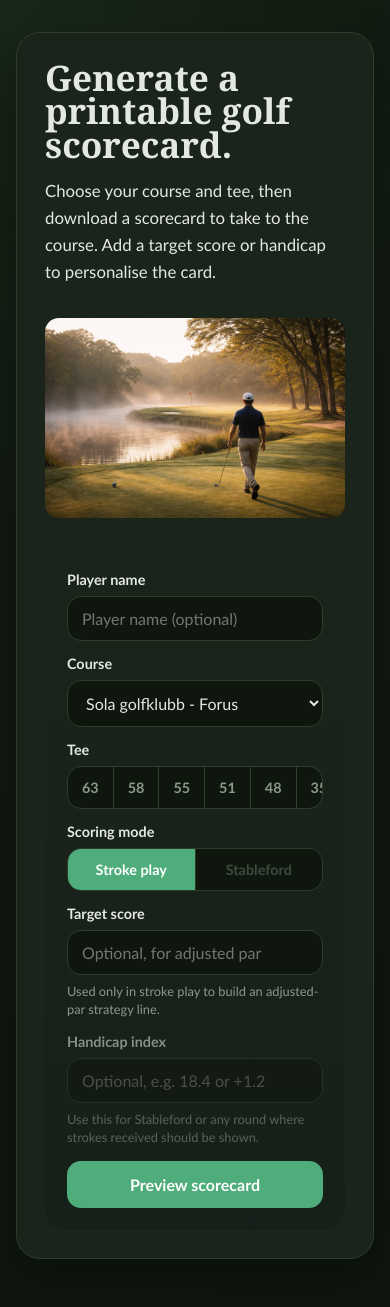
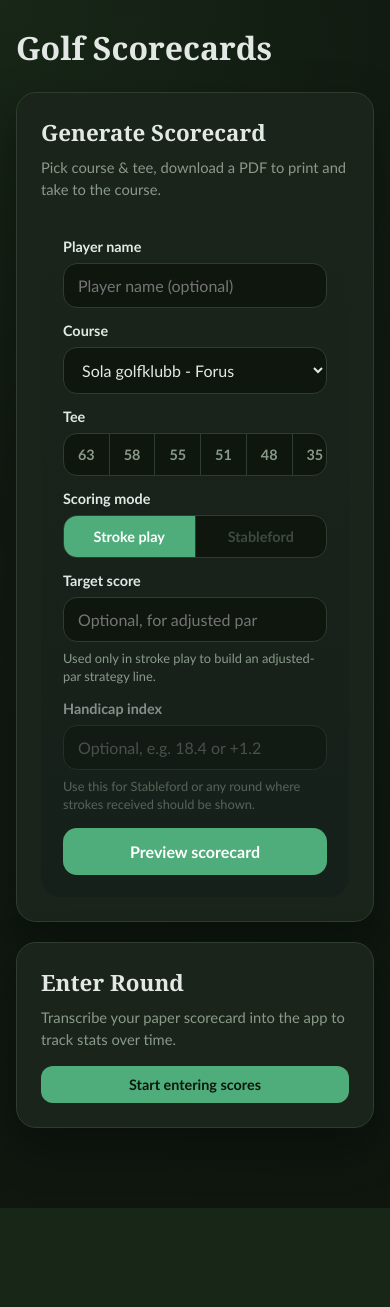
Before and after one commit to Brakjen/golf-scorecards, a FastAPI app: page / in a window 390 px wide. After the commit the page ends 1208 px from the top, so only its background shows below. Run offline with FastAPI, Linux system fonts and the light colour scheme; data that the repository does not hold is empty.

Commit message:
feat: redesign landing page with action cards, stats, and recent rounds
- Two-card layout: Generate Scorecard + Enter Round
- Quick Stats section (last 5 rounds) with stat blocks
- Recent Rounds section with card list and 'See all' link
- Stats and rounds sections render only when data exists
- CSS for action cards, section titles, responsive breakpoints

```diff
--- a/src/golf_scorecards/static/styles/app.css
+++ b/src/golf_scorecards/static/styles/app.css
@@ -800,3 +800,114 @@ tfoot th {
     justify-self: start;
   }
 }
+
+
+/* ── Landing page ──────────────────────────────────────────────────── */
+
+.landing-title {
+  margin: 0 0 28px;
+  font-family: var(--font-heading);
+  font-size: clamp(2rem, 4vw, 3.2rem);
+  line-height: 1;
+}
+
+.action-cards {
+  display: grid;
+  grid-template-columns: 1.2fr 0.8fr;
+  gap: 20px;
+  margin-bottom: 32px;
+}
+
+.action-card {
+  border: 1px solid var(--rule);
+  border-radius: 20px;
+  background: var(--panel);
+  padding: 24px;
+  box-shadow: var(--shadow);
+}
+
+.action-card h2 {
+  margin: 0 0 8px;
+  font-family: var(--font-heading);
+  font-size: 1.4rem;
+}
+
+.action-card > p {
+  margin: 0 0 16px;
+  color: var(--muted);
+  font-size: 0.92rem;
+  line-height: 1.5;
+}
+
+.action-card--enter {
+  display: flex;
+  flex-direction: column;
+}
+
+.action-card--enter .btn-primary {
+  margin-top: auto;
+}
+
+.btn-primary--block {
+  display: block;
+  text-align: center;
+}
+
+.btn-secondary {
+  display: block;
+  text-align: center;
+  margin-top: 10px;
+  padding: 10px 20px;
+  border: 1px solid var(--rule);
+  border-radius: 12px;
+  color: var(--ink);
+  font-weight: 600;
+  font-size: 0.9rem;
+  text-decoration: none;
+  transition: border-color 0.15s;
+}
+
+.btn-secondary:hover {
+  border-color: var(--accent);
+}
+
+.landing-section {
+  margin-bottom: 32px;
+}
+
+.section-title {
+  margin: 0 0 14px;
+  font-family: var(--font-heading);
+  font-size: 1.2rem;
+  display: flex;
+  align-items: baseline;
+  gap: 10px;
+}
+
+.section-note {
+  font-size: 0.8rem;
+  font-weight: 400;
+  color: var(--muted);
+}
+
+.see-all {
+  text-align: right;
+  margin-top: 10px;
+}
+
+.see-all a {
+  color: var(--accent);
+  text-decoration: none;
+  font-size: 0.9rem;
+  font-weight: 600;
+}
+
+.see-all a:hover {
+  text-decoration: underline;
+}
+
+@media (max-width: 768px) {
+  .action-cards {
+    grid-template-columns: 1fr;
+  }
+}
--- a/src/golf_scorecards/templates/home.html
+++ b/src/golf_scorecards/templates/home.html
@@ -1,15 +1,16 @@
 {% extends "base.html" %}
 
-{% block title %}Create Scorecard{% endblock %}
+{% block title %}Golf Scorecards{% endblock %}
 
 {% block body %}
 <main class="page-shell">
-  <section class="hero-card">
-    <div class="hero-copy">
-      <h1>Generate a printable golf scorecard.</h1>
-      <p class="lede">Choose your course and tee, then download a scorecard to take to the course. Add a target score or handicap to personalise the card.</p>
-      <img class="hero-image" src="/static/golfcourse.png" alt="Golf course">
-    </div>
+  <h1 class="landing-title">Golf Scorecards</h1>
+
+  <!-- ── Action cards ──────────────────────────────────── -->
+  <div class="action-cards">
+    <div class="action-card">
+      <h2>Generate Scorecard</h2>
+      <p>Pick course &amp; tee, download a PDF to print and take to the course.</p>
 
       <form class="scorecard-form" method="post" action="/scorecards/preview">
         <label>
@@ -55,7 +56,103 @@
 
         <button type="submit">Preview scorecard</button>
       </form>
+    </div>
+
+    <div class="action-card action-card--enter">
+      <h2>Enter Round</h2>
+      <p>Transcribe your paper scorecard into the app to track stats over time.</p>
+      <a href="/rounds/new" class="btn-primary btn-primary--block">Start entering scores</a>
+      {% if recent_rounds %}
+      <a href="/rounds" class="btn-secondary">View round history</a>
+      {% endif %}
+    </div>
+  </div>
+
+  <!-- ── Quick stats (conditional) ─────────────────────── -->
+  {% if stats and stats.rounds_count > 0 %}
+  <section class="landing-section">
+    <h2 class="section-title">Quick Stats <span class="section-note">Last {{ stats.rounds_count }} round{{ 's' if stats.rounds_count != 1 else '' }}</span></h2>
+    <div class="stat-bar">
+      {% if stats.avg_score is not none %}
+      <div class="stat-block">
+        <span class="stat-block__value">{{ stats.avg_score }}</span>
+        <span class="stat-block__label">Avg Score</span>
+      </div>
+      {% endif %}
+      {% if stats.gir_pct is not none %}
+      <div class="stat-block">
+        <span class="stat-block__value">{{ stats.gir_pct }}%</span>
+        <span class="stat-block__label">GIR</span>
+      </div>
+      {% endif %}
+      {% if stats.fir_pct is not none %}
+      <div class="stat-block">
+        <span class="stat-block__value">{{ stats.fir_pct }}%</span>
+        <span class="stat-block__label">FIR</span>
+      </div>
+      {% endif %}
+      {% if stats.avg_putts is not none %}
+      <div class="stat-block">
+        <span class="stat-block__value">{{ stats.avg_putts }}</span>
+        <span class="stat-block__label">Putts / Round</span>
+      </div>
+      {% endif %}
+      {% if stats.putts_per_gir is not none %}
+      <div class="stat-block">
+        <span class="stat-block__value">{{ stats.putts_per_gir }}</span>
+        <span class="stat-block__label">Putts / GIR</span>
+      </div>
+      {% endif %}
+      {% if stats.up_and_down_pct is not none %}
+      <div class="stat-block">
+        <span class="stat-block__value">{{ stats.up_and_down_pct }}%</span>
+        <span class="stat-block__label">Scrambling</span>
+      </div>
+      {% endif %}
+      {% if stats.avg_penalties is not none and stats.avg_penalties > 0 %}
+      <div class="stat-block">
+        <span class="stat-block__value">{{ stats.avg_penalties }}</span>
+        <span class="stat-block__label">Pen / Round</span>
+      </div>
+      {% endif %}
+    </div>
   </section>
+  {% endif %}
+
+  <!-- ── Recent rounds (conditional) ───────────────────── -->
+  {% if recent_rounds %}
+  <section class="landing-section">
+    <h2 class="section-title">Recent Rounds</h2>
+    <div class="round-list">
+      {% for r in recent_rounds %}
+      <a href="/rounds/{{ r.id }}" class="round-card">
+        <div class="round-card__date">{{ r.round_date.strftime('%b %d, %Y') }}</div>
+        <div class="round-card__course">
+          {{ r.course_slug | replace('-', ' ') | title }}
+          <span class="round-card__tee">({{ r.tee_name }})</span>
+        </div>
+        {% if r.player_name %}
+        <div class="round-card__player">{{ r.player_name }}</div>
+        {% endif %}
+        <div class="round-card__stats">
+          {% if r.total_score is not none %}
+          <span class="stat-pill">{{ r.total_score }}</span>
+          {% endif %}
+          {% if r.total_putts is not none %}
+          <span class="stat-pill stat-pill--muted">{{ r.total_putts }} putts</span>
+          {% endif %}
+          {% if r.gir_total and r.gir_total > 0 %}
+          <span class="stat-pill stat-pill--muted">GIR {{ r.gir_count }}/{{ r.gir_total }}</span>
+          {% endif %}
+        </div>
+      </a>
+      {% endfor %}
+    </div>
+    <div class="see-all">
+      <a href="/rounds">See all rounds →</a>
+    </div>
+  </section>
+  {% endif %}
 </main>
 
 <script>
--- a/src/golf_scorecards/web/routes.py
+++ b/src/golf_scorecards/web/routes.py
@@ -12,6 +12,7 @@ from golf_scorecards.export import ExportService
 from golf_scorecards.handicap.service import HandicapLookupError, HandicapService
 from golf_scorecards.rounds.models import RoundHole
 from golf_scorecards.rounds.service import RoundNotFoundError, RoundService
+from golf_scorecards.rounds.stats import compute_quick_stats
 from golf_scorecards.scorecards.builder import ScorecardBuilder
 from golf_scorecards.scorecards.forms import ScorecardFormData, parse_scorecard_form
 from golf_scorecards.scorecards.models import PrintableScorecard
@@ -86,11 +87,37 @@ def _build_scorecard(
 async def home(
     request: Request,
     catalog_service: CatalogService = Depends(get_catalog_service),
+    round_service: RoundService = Depends(get_round_service),
 ) -> HTMLResponse:
-    """Render the course-selection and scorecard-creation form."""
+    """Render the landing page with action cards, quick stats, and recent rounds.
+
+    Args:
+        request: The incoming HTTP request.
+        catalog_service: Injected catalog service for course options.
+        round_service: Injected round service for recent rounds and stats.
+
+    Returns:
+        The rendered ``home.html`` template.
+    """
     course_options = catalog_service.list_course_options()
     initial_course = course_options[0]
     initial_tee = initial_course["tees"][0]
+
+    summaries = await round_service.list_rounds()
+    recent = summaries[:3]
+
+    # Load full round data for the last 5 rounds to compute quick stats
+    stats = None
+    if summaries:
+        stats_rounds = []
+        for s in summaries[:5]:
+            try:
+                r = await round_service.get_round(s.id)
+                stats_rounds.append(r)
+            except RoundNotFoundError:
+                continue
+        if stats_rounds:
+            stats = compute_quick_stats(stats_rounds)
 
     return cast(
         HTMLResponse,
@@ -101,6 +128,8 @@ async def home(
                 "course_options": course_options,
                 "initial_course_slug": initial_course["course_slug"],
                 "initial_tee_name": initial_tee,
+                "recent_rounds": recent,
+                "stats": stats,
             },
         ),
     )
```
Lines whose indentation alone changed are shown as unchanged.
